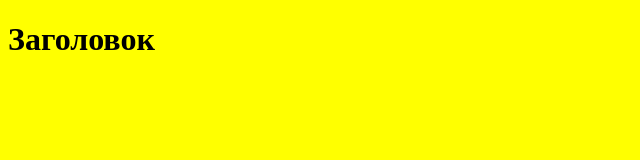
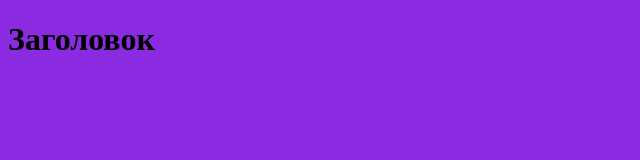
Before and after one commit to Presnia/git-learning, a plain HTML site: page index.html in a window 1280 px wide. Shown: the whole page, without its empty margins (0-640 px from the left). Drawn offline with Linux system fonts and the light colour scheme.

Commit message:
Changed to blueviolet

```diff
--- a/style.css
+++ b/style.css
@@ -1,3 +1,3 @@
 body {
-  background-color: yellow;
+  background-color: blueviolet;
 }
```
